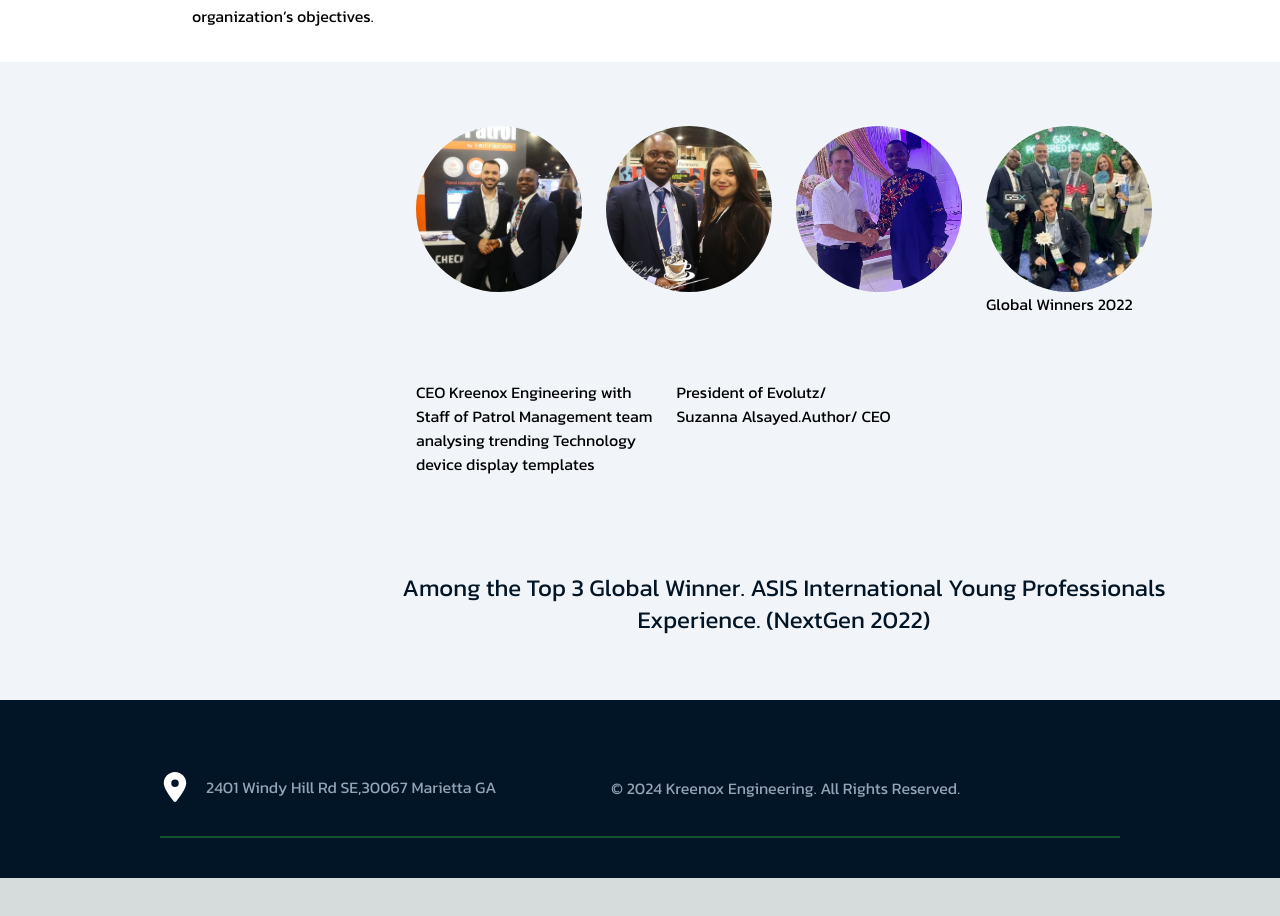
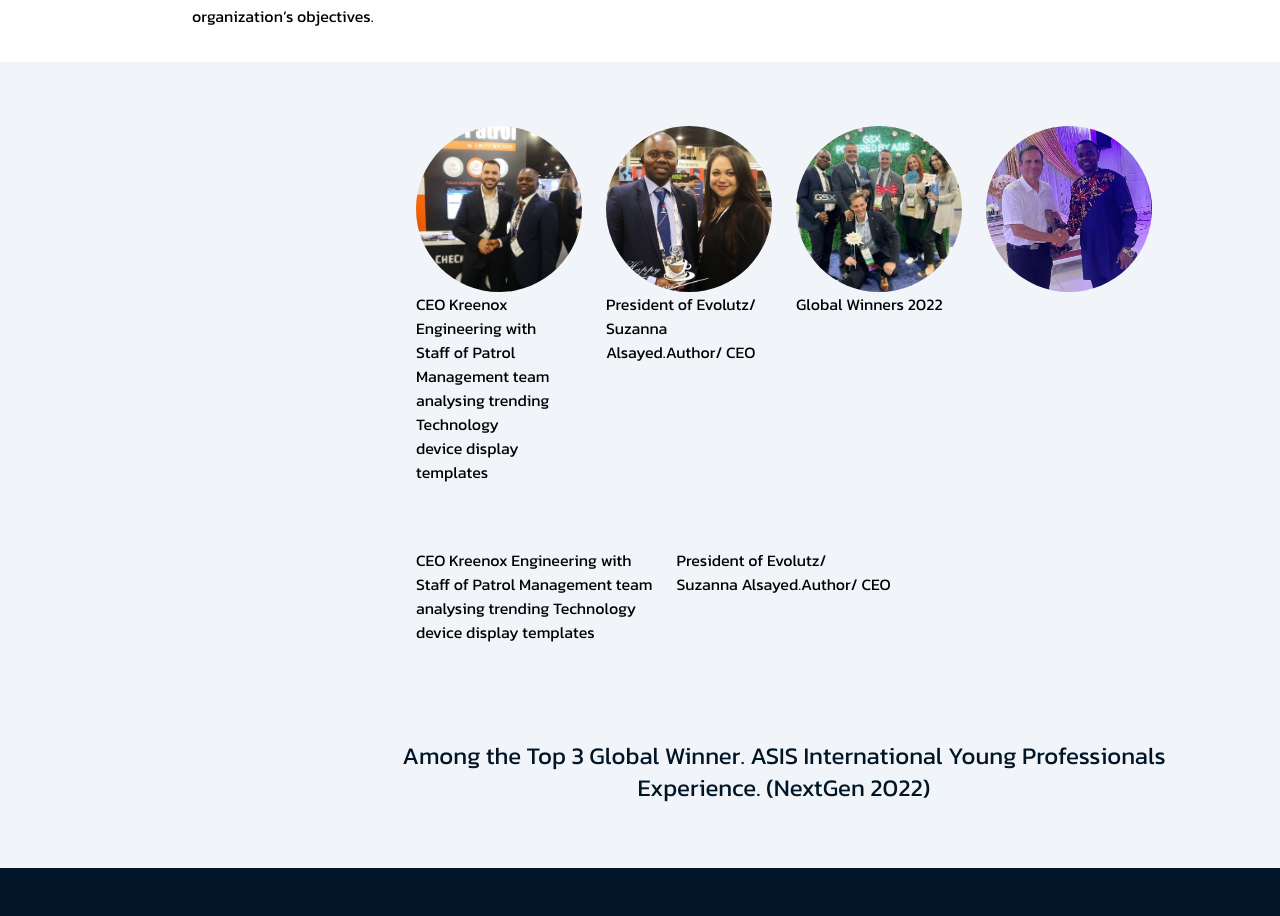
Before and after one commit to Gohskoh0/hello, a Next.js app: page /profile in a window 1280 px wide. Shown: the part 1280-2196 px from the top of the page. Before the commit the page ends 2158 px from the top, so only its background shows below. Built offline with nearby package versions, Linux system fonts and the light colour scheme.

Commit message:
Update page.jsx

```diff
--- a/app/profile/page.jsx
+++ b/app/profile/page.jsx
@@ -68,17 +68,23 @@ export default function CompanyProfile() {
                     <div className="px-16 sm:px-8 flex flex-col md:flex-row gap-8 md:gap-6 pb-16">
                         <div>
                             <Image width={250} height={250} className="rounded-full" src="/uche5.jpg" alt="" />
+                            <p>CEO Kreenox Engineering with <br />
+                                Staff of Patrol Management team <br />
+                                analysing trending Technology <br />
+                                device display templates</p>
                         </div>
 
                         <div>
                             <Image width={250} height={250} className="rounded-full" src="/uche 4.jpg" alt="" />
+                            <p>President of Evolutz/<br />
+                                Suzanna Alsayed.Author/ CEO</p>
+                        </div>
+                        <div>
+                            <Image width={250} height={250} className="rounded-full" src="/WhatsApp Image 2024-09-24 at 13.02.42_66c9b7f6.jpg" alt="" />
+                             <p>Global Winners 2022</p>
                         </div>
                         <div>
                             <Image width={250} height={250} className="rounded-full" src="/uche 2.jpg" alt="" />
-                        </div>
-                         <div>
-                            <Image width={250} height={250} className="rounded-full" src="/WhatsApp Image 2024-09-24 at 13.02.42_66c9b7f6.jpg" alt="" />
-                             <p>Global Winners 2022</p>
                         </div>
                     </div>
                     <div className="px-16 sm:px-8 flex flex-col md:flex-row gap-8 md:gap-6 pb-16">
```
